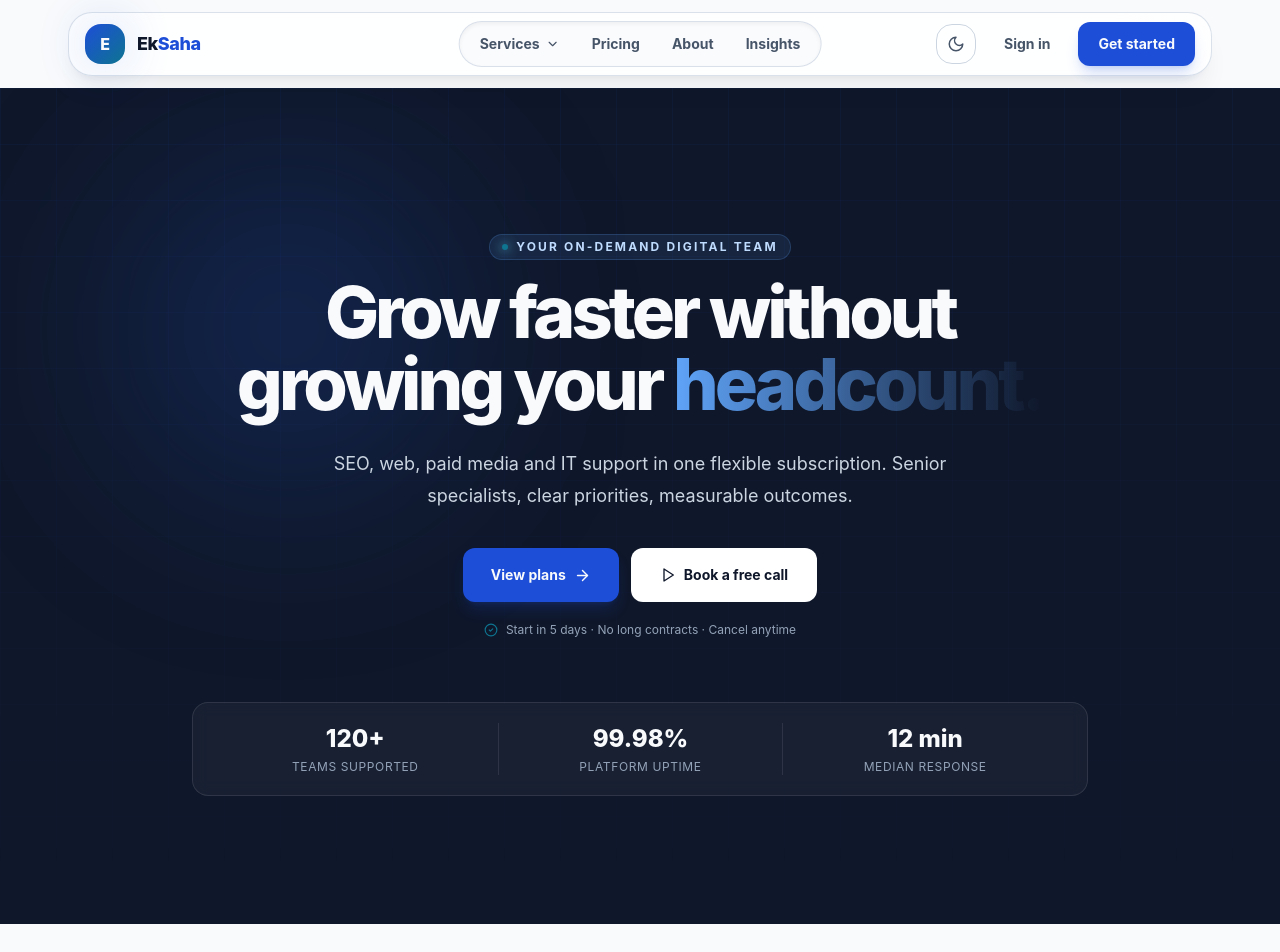
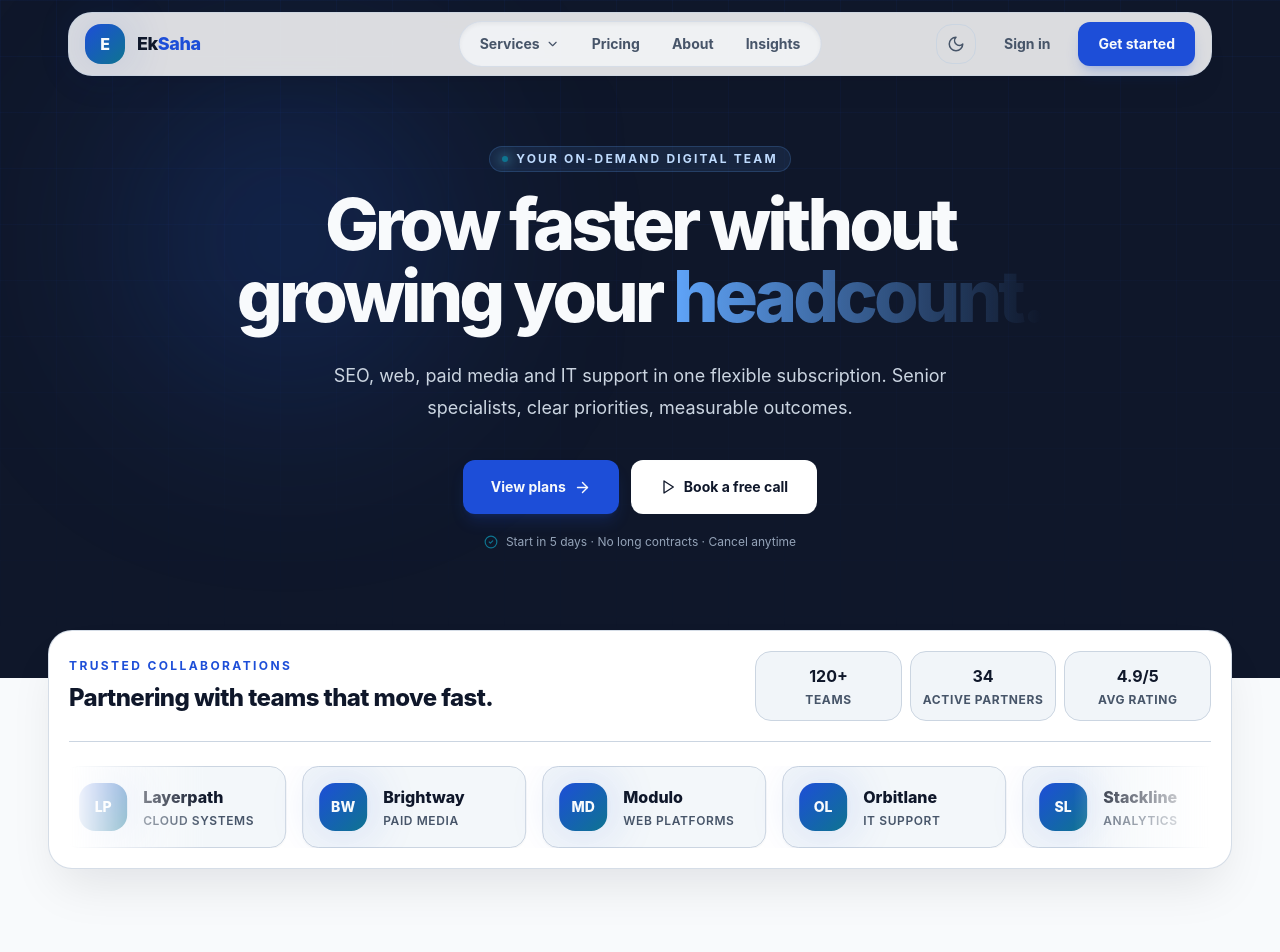
Before and after one commit to Unick07/EkSaha2.0, a React (Vite) app in the folder client/: page / in a window 1280 px wide. Shown: the top 952 px of the page. Built offline with nearby package versions, Linux system fonts and the light colour scheme.

Commit message:
initialize

```diff
--- a/client/src/components/navigation/Navbar.jsx
+++ b/client/src/components/navigation/Navbar.jsx
@@ -1,5 +1,5 @@
 import { useEffect, useState } from "react";
-import { Link, NavLink } from "react-router-dom";
+import { Link, NavLink, useLocation } from "react-router-dom";
 import { ArrowRight, ChevronDown, Menu, Moon, Sparkles, Sun, X } from "lucide-react";
 import { useAppStore } from "../../store/useAppStore";
 import { services } from "../../data/siteData";
@@ -22,6 +22,8 @@ export default function Navbar() {
   const [open, setOpen] = useState(false);
   const [servicesOpen, setServicesOpen] = useState(false);
   const { dark, toggleDark, user } = useAppStore();
+  const location = useLocation();
+  const isLanding = location.pathname === "/";
 
   useEffect(() => {
     document.documentElement.classList.toggle("dark", dark);
@@ -29,7 +31,7 @@ export default function Navbar() {
 
   const dashboardPath = user ? (user.role === "admin" ? "/admin" : "/dashboard") : "/login";
 
-  return <header className="sticky top-0 z-50 px-3 py-3 sm:px-5">
+  return <header className={`${isLanding ? "fixed inset-x-0 top-0" : "sticky top-0"} z-50 px-3 py-3 sm:px-5`}>
     <div className="container-shell">
       <nav className="relative flex h-16 items-center justify-between rounded-3xl border border-border/70 bg-surface/85 px-3 shadow-xl shadow-slate-950/5 backdrop-blur-2xl dark:shadow-black/20 lg:px-4">
         <Link to="/" className="group flex items-center gap-3 rounded-2xl pr-3 font-extrabold tracking-tight" onClick={() => setOpen(false)}>
--- a/client/src/data/siteData.js
+++ b/client/src/data/siteData.js
@@ -75,6 +75,17 @@ export const testimonials = [
   { quote: "Our site is faster, support tickets are down, and qualified organic traffic is finally moving in the right direction.", name: "Priya Shah", role: "COO, Layerpath" },
 ];
 
+export const trustedCompanies = [
+  { name: "Northstar", sector: "SaaS Growth", initials: "NS" },
+  { name: "Alder & Co.", sector: "Retail Ops", initials: "AC" },
+  { name: "Layerpath", sector: "Cloud Systems", initials: "LP" },
+  { name: "Brightway", sector: "Paid Media", initials: "BW" },
+  { name: "Modulo", sector: "Web Platforms", initials: "MD" },
+  { name: "Orbitlane", sector: "IT Support", initials: "OL" },
+  { name: "Stackline", sector: "Analytics", initials: "SL" },
+  { name: "NovaWorks", sector: "SEO Systems", initials: "NW" },
+];
+
 export const posts = [
   { slug: "technical-seo-checklist", category: "SEO", title: "The technical SEO checklist we use before every launch", excerpt: "A practical framework for shipping websites that search engines and humans can navigate.", date: "May 28, 2026", read: "7 min" },
   { slug: "subscription-digital-team", category: "Strategy", title: "When a subscription digital team makes sense", excerpt: "How to compare an in-house hire, agency retainer, freelancers, and a subscription partner.", date: "May 15, 2026", read: "5 min" },
--- a/client/src/pages/public/Home.jsx
+++ b/client/src/pages/public/Home.jsx
@@ -1,7 +1,8 @@
 import { useState } from "react";
+import { motion } from "framer-motion";
 import { ArrowRight, CheckCircle2, ChevronDown, Play, Star } from "lucide-react";
 import { Button, FadeIn, PlanCard, SectionHeading } from "../../components/common/ui";
-import { features, plans, services, testimonials } from "../../data/siteData";
+import { features, plans, services, testimonials, trustedCompanies } from "../../data/siteData";
 import { useAppStore } from "../../store/useAppStore";
 
 const faqs = [
@@ -10,6 +11,55 @@ const faqs = [
   ["Is there a long-term contract?", "No. Plans are month-to-month unless you choose annual billing for the 20% discount. You can upgrade, downgrade or cancel from your dashboard."],
   ["Will I have a dedicated contact?", "Growth and Enterprise members get a dedicated strategist. Starter members work with our shared client success team."],
 ];
+
+function TrustedCompanies() {
+  const marqueeCompanies = [...trustedCompanies, ...trustedCompanies];
+
+  return <section className="relative z-10 -mt-12 pb-20">
+    <div className="container-shell">
+      <motion.div
+        initial={{ opacity: 0, y: 28 }}
+        whileInView={{ opacity: 1, y: 0 }}
+        viewport={{ once: true, margin: "-80px" }}
+        transition={{ duration: .65 }}
+        className="panel overflow-hidden p-5 shadow-2xl shadow-slate-950/10"
+      >
+        <div className="flex flex-col justify-between gap-4 border-b border-border pb-5 lg:flex-row lg:items-center">
+          <div>
+            <div className="text-xs font-bold uppercase tracking-[.2em] text-primary">Trusted collaborations</div>
+            <h2 className="mt-2 text-2xl font-extrabold tracking-tight text-text">Partnering with teams that move fast.</h2>
+          </div>
+          <div className="grid grid-cols-3 gap-2 text-center text-xs font-bold text-muted sm:min-w-[360px]">
+            {[["120+", "teams"], ["34", "active partners"], ["4.9/5", "avg rating"]].map(([value, label]) => <div className="rounded-2xl border border-border bg-surface-raised px-3 py-3" key={label}>
+              <div className="text-base text-text">{value}</div>
+              <div className="mt-1 uppercase tracking-wider">{label}</div>
+            </div>)}
+          </div>
+        </div>
+
+        <div className="relative mt-6 overflow-hidden [mask-image:linear-gradient(to_right,transparent,black_12%,black_88%,transparent)]">
+          <motion.div
+            className="flex w-max gap-4"
+            animate={{ x: ["0%", "-50%"] }}
+            transition={{ duration: 26, repeat: Infinity, ease: "linear" }}
+          >
+            {marqueeCompanies.map((company, index) => <motion.div
+              whileHover={{ y: -4, scale: 1.02 }}
+              className="flex min-w-56 items-center gap-4 rounded-2xl border border-border bg-surface-raised/80 px-4 py-4 shadow-sm"
+              key={`${company.name}-${index}`}
+            >
+              <span className="grid size-12 shrink-0 place-items-center rounded-2xl bg-gradient-to-br from-primary to-accent text-sm font-extrabold text-primary-foreground shadow-glow">{company.initials}</span>
+              <span>
+                <span className="block font-extrabold text-text">{company.name}</span>
+                <span className="mt-1 block text-xs font-semibold uppercase tracking-wider text-muted">{company.sector}</span>
+              </span>
+            </motion.div>)}
+          </motion.div>
+        </div>
+      </motion.div>
+    </div>
+  </section>;
+}
 
 export default function Home() {
   const { billing, setBilling } = useAppStore();
@@ -26,11 +76,10 @@ export default function Home() {
           <div className="mt-9 flex flex-col justify-center gap-3 sm:flex-row"><Button to="/pricing" className="px-7 py-4">View plans <ArrowRight size={17} /></Button><Button to="/contact" variant="secondary" className="border-primary-foreground/25 bg-primary-foreground/10 px-7 py-4 text-primary-foreground hover:bg-primary-foreground/20"><Play size={16} /> Book a free call</Button></div>
           <p className="mt-5 flex items-center justify-center gap-2 text-xs text-slate-400"><CheckCircle2 size={14} className="text-cyan" /> Start in 5 days · No long contracts · Cancel anytime</p>
         </div>
-        <div className="mx-auto mt-16 grid max-w-4xl grid-cols-3 divide-x divide-white/10 rounded-2xl border border-white/10 bg-white/[.04] p-5 backdrop-blur">
-          {[["120+", "teams supported"], ["99.98%", "platform uptime"], ["12 min", "median response"]].map(([value, label]) => <div className="text-center" key={label}><div className="text-xl font-extrabold sm:text-2xl">{value}</div><div className="mt-1 text-[10px] uppercase tracking-wider text-slate-400 sm:text-xs">{label}</div></div>)}
-        </div>
       </div>
     </section>
+
+    <TrustedCompanies />
 
     <section className="py-24 sm:py-32">
       <div className="container-shell"><SectionHeading eyebrow="One team, four disciplines" title="Everything your business needs to move forward." copy="Replace fragmented vendors with one accountable team that understands your goals and works from a shared roadmap." />
```
Also changed, not shown: 2 other files (tests, documents, lock files or other folders).
